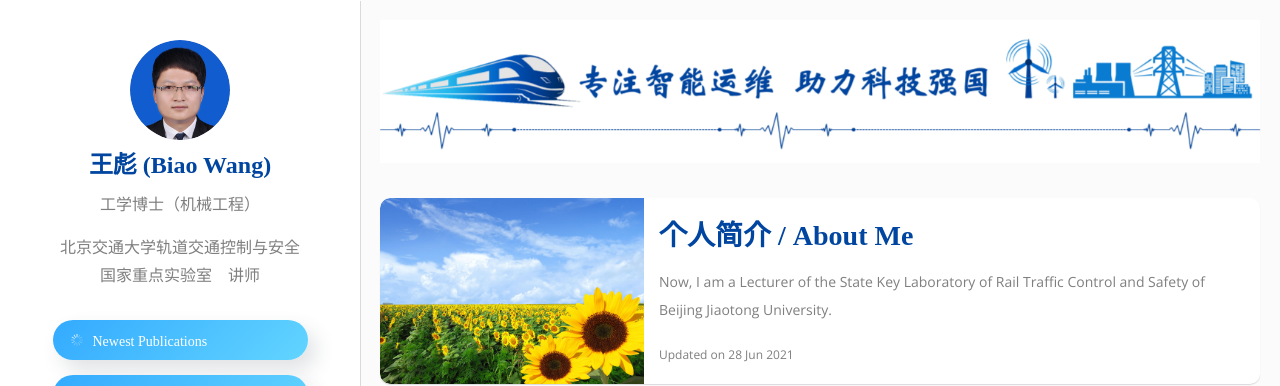
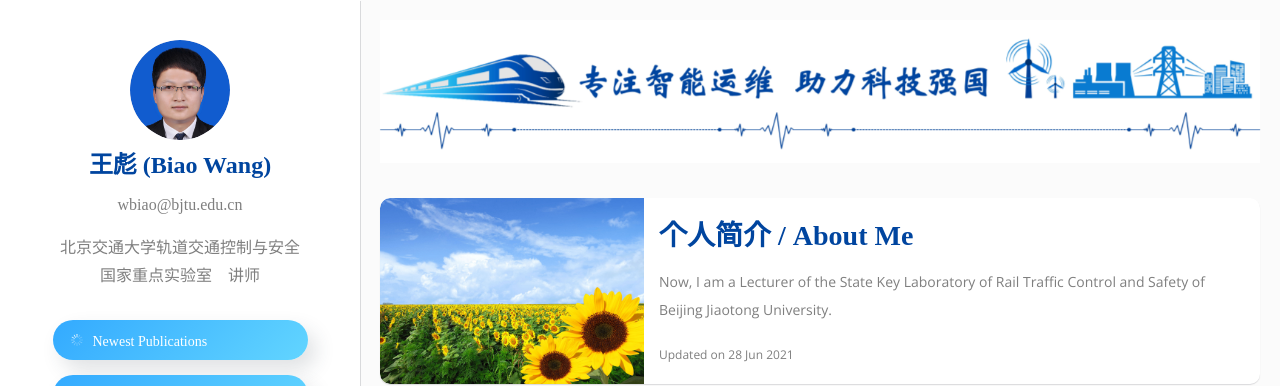
Before and after one commit to WangBiaoXJTU/WangBiaoXJTU.github.io, a Jekyll site: the page built from index.html, in a window 1280 px wide. Shown: the top 386 px of the page. Built offline with Jekyll 4.4.1, drawn with Linux system fonts in a browser that asks for light colours; some web fonts are replaced; the list of posts is cut into pages by our own code.

Commit message:
Update _config.yml

```diff
--- a/_config.yml
+++ b/_config.yml
@@ -6,13 +6,13 @@ url: "https://biaowang.tech/" # the base hostname & protocol for your site, e.g.
 # Author
 author-name:    王彪 (Biao Wang)
 author-image:   biaowang.jpg
-author-job:     工学博士（机械工程）
+author-job:     wbiao@bjtu.edu.cn
 author-email:   wangbiaoxjtu@outlook.com # Add your email for contant form.
 author-datasets:   https://biaowang.tech/xjtu-sy-bearing-datasets/
 author-twitter:   # Add your twitter account
 author-researchgate:   https://www.researchgate.net/profile/Biao-Wang-27
 author-googlescholar:   https://scholar.google.com/citations?hl=zh-CN&user=yUQBEjAAAAAJ
-now-year:   2022
+now-year:   2023
 about-author:
 
 # Social settings
```
